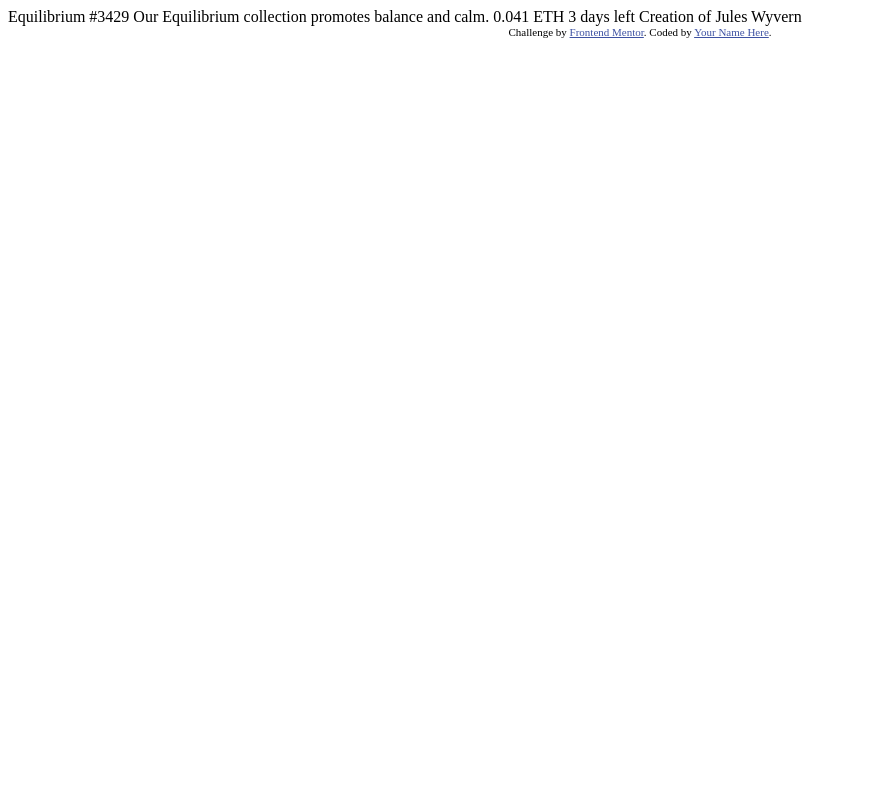
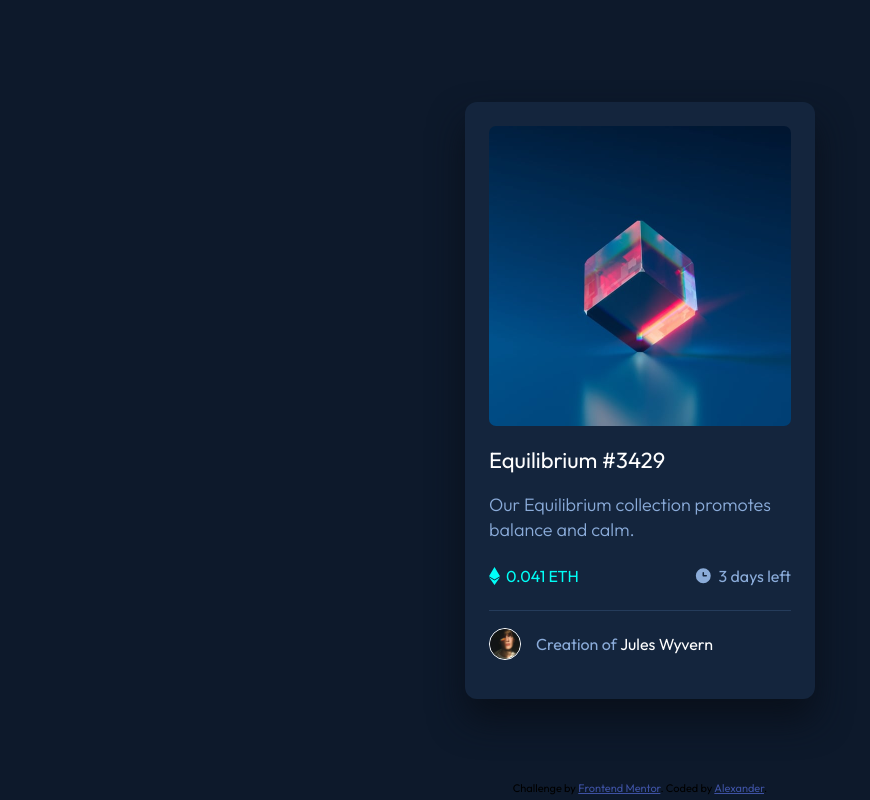
Before and after one commit to albatros444/front, a website: page index.html in a window 1280 px wide. Shown: the whole page, without its empty margins (0-870 px from the left). Drawn offline with Linux system fonts and the light colour scheme.

Commit message:
end of the project

```diff
--- a/index.html
+++ b/index.html
@@ -1,33 +1,68 @@
 <!DOCTYPE html>
 <html lang="en">
   <head>
-  <meta charset="UTF-8">
-  <meta name="viewport" content="width=device-width, initial-scale=1.0"> <!-- displays site properly based on user's device -->
+    <meta charset="UTF-8" />
+    <meta name="viewport" content="width=device-width, initial-scale=1.0" />
+    <!-- displays site properly based on user's device -->
 
-  <link rel="icon" type="image/png" sizes="32x32" href="./images/favicon-32x32.png">
-
+    <link
+      rel="icon"
+      type="image/png"
+      sizes="32x32"
+      href="./images/favicon-32x32.png"
+    />
+    <link rel="preconnect" href="https://fonts.googleapis.com" />
+    <link rel="preconnect" href="https://fonts.gstatic.com" crossorigin />
+    <link
+      href="https://fonts.googleapis.com/css2?family=Outfit:wght@300;400;600&display=swap"
+      rel="stylesheet"
+    />
     <title>Frontend Mentor | NFT preview card component</title>
-
-  <!-- Feel free to remove these styles or customise in your own stylesheet 👍 -->
-  <style>
-    .attribution { font-size: 11px; text-align: center; }
-    .attribution a { color: hsl(228, 45%, 44%); }
-  </style>
+    <link rel="stylesheet" href="dist/main.css" />
   </head>
   <body>
+    <div class="background">
+      <div class="card">
+        <div class="card_image">
+          <a href="">
+            <img
+              src="images/image-equilibrium.jpg"
+              alt="image-of-equilibrium"
+            />
+          </a>
+          <div class="cyanBG">
+            <img src="images/icon-view.svg"></img>
+          </div>
+        </div>
+        <div class="card_textPart">
+          <a href="">Equilibrium #3429</a>
 
-  Equilibrium #3429
-
-  Our Equilibrium collection promotes balance and calm.
-
+          <p>Our Equilibrium collection promotes balance and calm.</p>
+          <div class="priceForNFT">
+            <div class="priceForNFT_price">
+              <img src="images/icon-ethereum.svg" alt="" />
               0.041 ETH
+            </div>
+            <div class="priceForNFT_daysLeft">
+              <img src="images/icon-clock.svg" alt="" />
               3 days left
-
-  Creation of Jules Wyvern
+            </div>
+          </div>
+          <div class="creator">
+            <img src="images/image-avatar.png" class="creator_avatar" />
+            <div class="creator_name">
+              Creation of <a href="">Jules Wyvern</a>
+            </div>
+          </div>
+        </div>
+      </div>
+    </div>
 
     <div class="attribution">
-    Challenge by <a href="https://www.frontendmentor.io?ref=challenge" target="_blank">Frontend Mentor</a>.
-    Coded by <a href="#">Your Name Here</a>.
+      Challenge by
+      <a href="https://www.frontendmentor.io?ref=challenge" target="_blank"
+        >Frontend Mentor</a
+      >. Coded by <a href="#">Alexander</a>.
     </div>
   </body>
 </html>
--- /dev/null
+++ b/scss/footer.scss
@@ -0,0 +1,12 @@
+.attribution {
+  position: absolute;
+  left: 0;
+  right: 0;
+  bottom: 5px;
+  margin: auto;
+  font-size: 11px;
+  text-align: center;
+  a {
+    color: hsl(228, 45%, 44%);
+  }
+}
--- /dev/null
+++ b/scss/globals.scss
@@ -0,0 +1,15 @@
+html {
+  font-size: 100%;
+  box-sizing: border-box;
+}
+*,
+*::before,
+*::after {
+  box-sizing: inherit;
+}
+body {
+  margin: 0;
+  padding: 0;
+  font-size: 18px;
+  font-family: "Outfit", sans-serif;
+}
--- /dev/null
+++ b/scss/main.scss
@@ -0,0 +1,124 @@
+@import "globals";
+@import "footer";
+
+.background {
+  display: flex;
+  justify-content: center;
+  align-items: center;
+  height: 100vh;
+  background-color: hsl(217, 54%, 11%);
+  .card {
+    height: 597px;
+    width: 350px;
+    background-color: hsl(216, 50%, 16%);
+    padding: 24px;
+    border-radius: 12px;
+    box-shadow: 0px 20px 35px hsl(215, 49%, 7%);
+    &_image {
+      position: relative;
+      height: 300px;
+      border-radius: 7px;
+      margin-bottom: 20px;
+      overflow: hidden;
+
+      img {
+        width: 100%;
+      }
+      & > div {
+        opacity: 0;
+        position: absolute;
+        top: 0;
+        bottom: 0;
+        right: 0;
+        left: 0;
+        height: 300px;
+        background-color: hsl(178, 100%, 50%, 0.5);
+        display: flex;
+        justify-content: center;
+        align-items: center;
+        pointer-events: none;
+        transition: all 0.1s ease-in-out;
+
+        img {
+          width: 45px;
+        }
+      }
+      &:hover > div {
+        opacity: 1;
+      }
+    }
+
+    &_textPart {
+      a {
+        font-size: 22px;
+        font-weight: 500;
+        color: white;
+        text-decoration: none;
+        transition: all 0.1s ease-in-out;
+        &:hover {
+          color: hsl(178, 100%, 50%);
+        }
+      }
+      p {
+        color: hsl(215, 51%, 70%);
+        font-weight: 300;
+        line-height: 1.4;
+        margin-bottom: 0px;
+      }
+      .priceForNFT {
+        display: flex;
+        justify-content: space-between;
+        border-bottom: 1px solid hsl(214, 42%, 25%);
+        padding-top: 24px;
+        padding-bottom: 24px;
+        &_price {
+          display: flex;
+          align-items: center;
+          color: hsl(178, 100%, 50%);
+          font-size: 16px;
+          img {
+            width: 17px;
+            padding-right: 6px;
+          }
+        }
+        &_daysLeft {
+          display: flex;
+          align-items: center;
+          color: hsl(215, 51%, 70%);
+          font-size: 16px;
+          img {
+            width: 25px;
+            padding-right: 6px;
+          }
+        }
+      }
+      .creator {
+        display: flex;
+        align-items: center;
+        margin-top: 17px;
+        &_avatar {
+          width: 32px;
+          border: 1px solid white;
+          border-radius: 50%;
+          margin-right: 15px;
+        }
+        &_name {
+          font-size: 16px;
+          color: hsl(215, 51%, 70%);
+          a {
+            color: white;
+            text-decoration: none;
+            font-size: 16px;
+
+            transition: all 0.1s ease-in-out;
+            &:hover {
+              color: hsl(178, 100%, 50%);
+            }
+          }
+        }
+      }
+    }
+  }
+}
+
+@import "mediaQs";
--- /dev/null
+++ b/scss/mediaQs.scss
@@ -0,0 +1,26 @@
+@media screen and (max-width: 420px) {
+  .background {
+    .card {
+      width: 326px;
+      height: 543px;
+      &_image {
+        height: 276px;
+        margin-bottom: 25px;
+        & > div {
+          height: 276px;
+        }
+      }
+      &_textPart {
+        p {
+          margin-top: 16px;
+          font-size: 16px;
+          line-height: 1.6;
+        }
+        .priceForNFT {
+          padding-top: 16px;
+          padding-bottom: 16px;
+        }
+      }
+    }
+  }
+}
```
Also changed, not shown: package.json (added, +20 -0 lines), dist/footer.css (added), dist/globals.css (added), dist/main.css (added), dist/mediaQs.css (added), 5 other files. Lines whose indentation alone changed are shown as unchanged.
